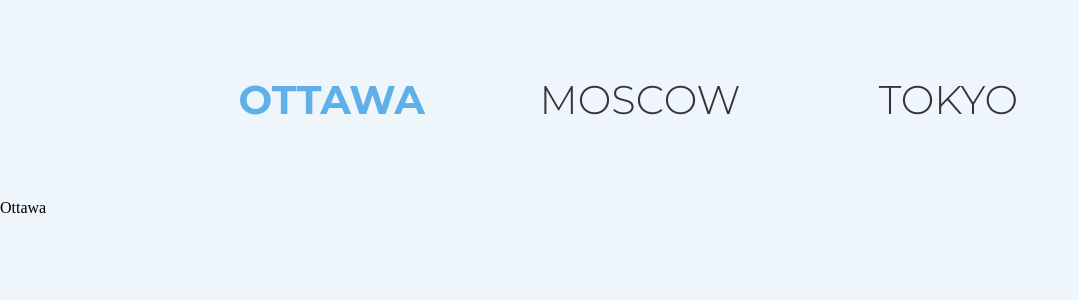
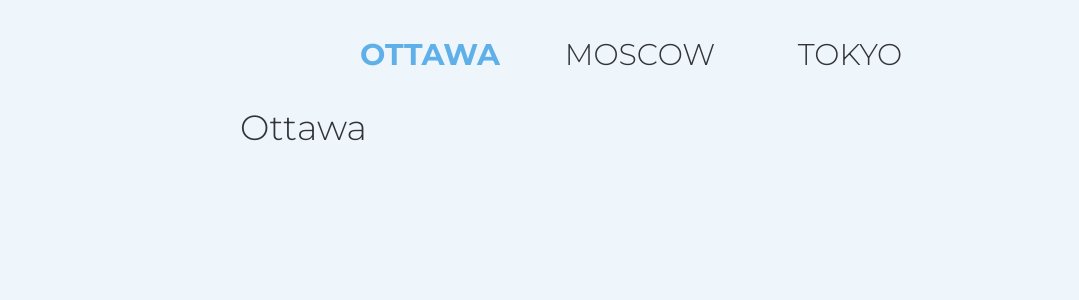
Before and after one commit to karlchvojka/agencyAnalytics, a React app: page / in a window 1280 px wide. Shown: the top 300 px of the page, without its empty margins (0-1079 px from the left). Built offline with nearby package versions, Linux system fonts and the light colour scheme.

Commit message:
STY: App resizing

```diff
--- a/src/App.less
+++ b/src/App.less
@@ -1,4 +1,4 @@
 .appWrap {
   margin: 0 auto;
-  width: 1280px;
+  width: 800px;
 }
--- a/src/components/modules/Header/Header.less
+++ b/src/components/modules/Header/Header.less
@@ -6,19 +6,18 @@
 
 .header {
   display: grid;
-  padding: 80px 0 80px 0;
+  padding: 40px 0 40px;
   justify-content: center;
 
   nav {
     display: grid;
     grid-template-columns: repeat(3, 1fr);
-    width: 925px;
-
+    width: 630px;
 
     a:link, a:visited {
       color: @darkGrey;
       font-family: 'Montserrat-Light';
-      font-size: 40px;
+      font-size: 30px;
       text-align: center;
       text-transform: uppercase;
     }
--- a/src/globalConfig/GlobalStyles.less
+++ b/src/globalConfig/GlobalStyles.less
@@ -61,6 +61,18 @@ a:link, a:visited {
   text-decoration: none;
 }
 
+h1, h2, h3, h4, h5, h6 {
+  color: @darkGrey;
+  font-family: "Montserrat-Light";
+}
+
+h1 {
+  font-size: 35px;
+}
+
+h2 {
+  font-size: 30px;
+}
 /* END OF RESET */
 
 /* MOBILE FIRST DEFAULT STYLES */
```
